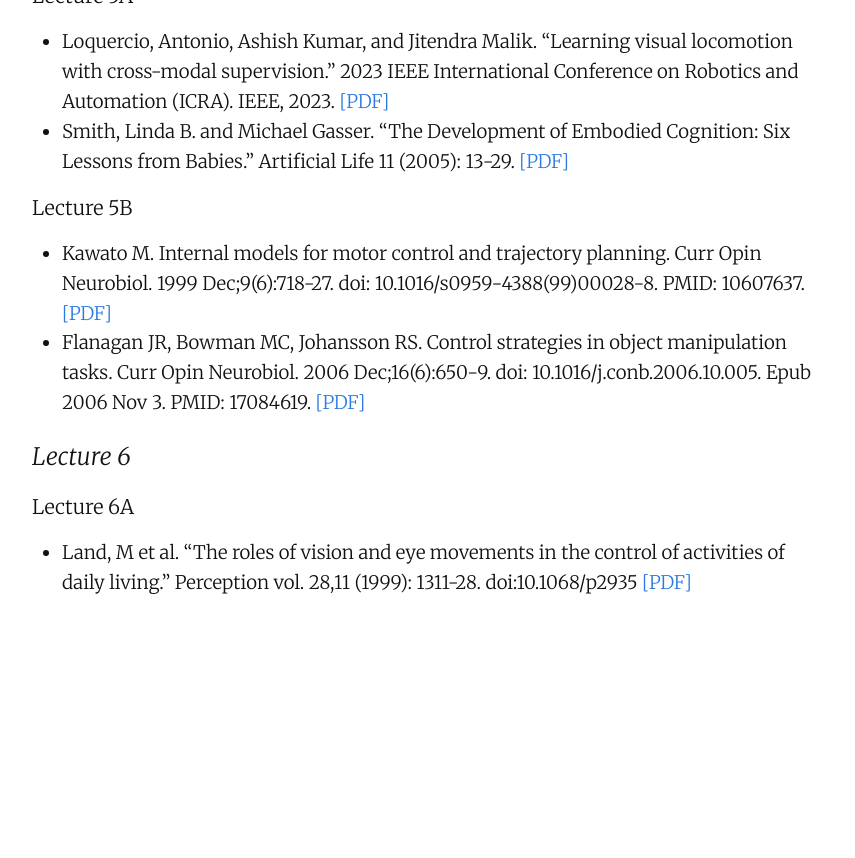
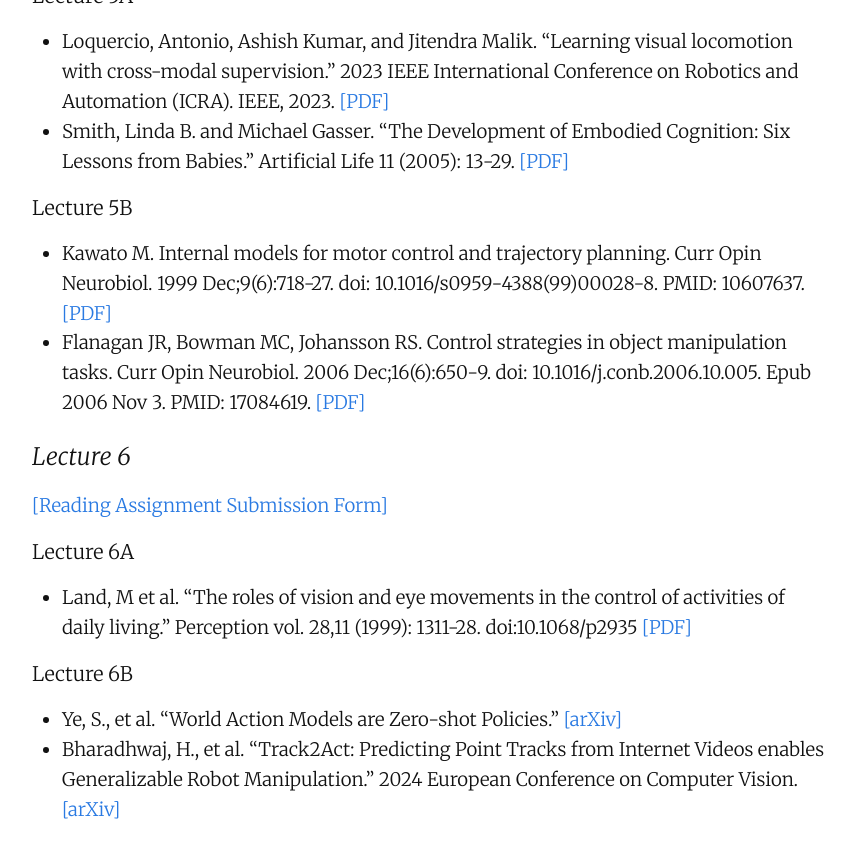
Before and after one commit to robots-that-learn/robots-that-learn.github.io, a Jekyll site: the page built from index.md, in a window 1280 px wide and 900 px high, scrolled down 5312 px. Shown: the top 858 px of the window, without its empty margins (208-1063 px from the left). Built offline with Jekyll 4.4.1, drawn with Linux system fonts in a browser that asks for light colours; our own code applies the rules of GitHub Pages for plain Markdown files; before the commit the page ends 5985 px from its top, so only the background shows below that.

Commit message:
Update Lecture 6B with slides and reading assignments
Added slides links for Lecture 6B and included reading assignments for Lecture 6.

```diff
--- a/index.md
+++ b/index.md
@@ -156,9 +156,15 @@ In advance of lecture 2B, students should try to familiarize themselves with how
 
 ### Lecture 6
 
+[[Reading Assignment Submission Form]](https://forms.gle/RvPCdZj9AK2zQZVD8)
+
 #### Lecture 6A
 
 - Land, M et al. "The roles of vision and eye movements in the control of activities of daily living." Perception vol. 28,11 (1999): 1311-28. doi:10.1068/p2935 [[PDF]](resources/teamaking-land-mennie-rusted-1999.pdf)
+
+#### Lecture 6B
+- Ye, S., et al. "World Action Models are Zero-shot Policies." [[arXiv]](https://arxiv.org/pdf/2602.15922)
+- Bharadhwaj, H., et al. "Track2Act: Predicting Point Tracks from Internet Videos enables Generalizable Robot Manipulation." 2024 European Conference on Computer Vision. [[arXiv]](https://arxiv.org/pdf/2405.01527)
 
 <!--
 ### Lecture 3
```
Also changed, not shown: other parts of index.md (+1 -1 lines).
